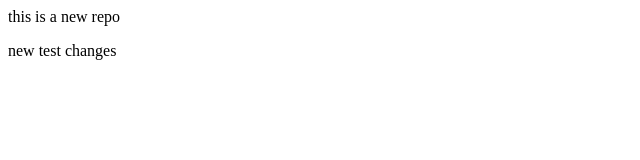
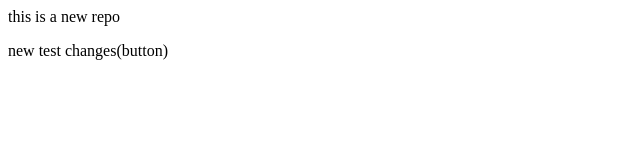
Before and after one commit to danish-khan-git-hub/localrepo, a plain HTML site: page index.html in a window 1280 px wide. Shown: the full height of the page, 0-640 px from the left. Drawn offline with Linux system fonts and the light colour scheme.

Commit message:
add button in index file

```diff
--- a/index.html
+++ b/index.html
@@ -1,2 +1,2 @@
 <p>this is a new repo</p>
-<p>new test changes</p>
+<p>new test changes(button)</p>
```
